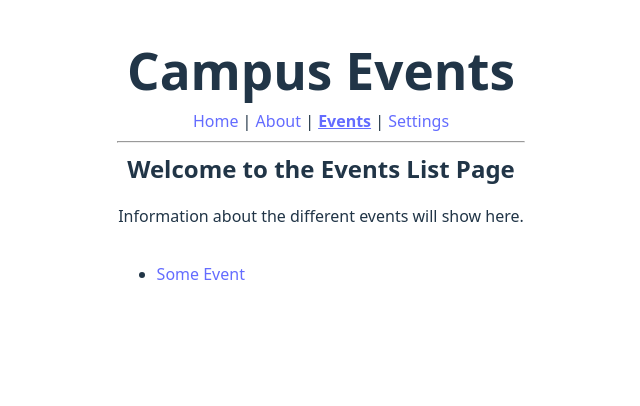
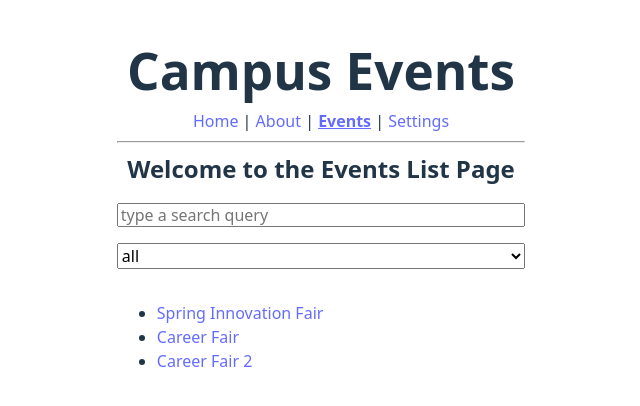
Before and after one commit to IT3049C/react-nav-demos, a React (Vite) app: page /events in a window 1280 px wide. Shown: the top 406 px of the page, without its empty margins (319-959 px from the left). Built offline with nearby package versions, Linux system fonts and the light colour scheme.

Commit message:
navigate to event details dynamically

```diff
--- /dev/null
+++ b/src/data/events.js
@@ -0,0 +1,35 @@
+import springInnovationFair from "../assets/spring-innovation-fair.png";
+import careerFair from "../assets/career-fair.png";
+
+export const campusEvents = [
+  {
+    id: 1,
+    name: `Spring Innovation Fair`,
+    description: `The Spring Innovation Fair is a showcase of student innovation and entrepreneurship. It is a great opportunity to learn about the different projects and ideas that students are working on.`,
+    date: `2026-04-18`,
+    time: `11:00 AM - 3:00 PM`,
+    location: `Student Center Plaza`,
+    image: springInnovationFair,
+    tags: [`innovation`, `showcase`],
+  },
+  {
+    id: 2,
+    name: `Career Fair`,
+    description: `The Career Fair is a great opportunity to learn about the different companies and organizations that are hiring. It is a great opportunity to network with potential employers.`,
+    date: `2026-10-11`,
+    time: `1:00 PM - 4:00 PM`,
+    location: `University Conference Center`,
+    image: careerFair,
+    tags: [`networking`],
+  },
+  {
+    id: 3,
+    name: `Career Fair 2`,
+    description: `The Career Fair is a great opportunity to learn about the different companies and organizations that are hiring. It is a great opportunity to network with potential employers.`,
+    date: `2026-10-11`,
+    time: `1:00 PM - 4:00 PM`,
+    location: `University Conference Center`,
+    image: careerFair,
+    tags: [`networking`],
+  },
+];
--- a/src/main.jsx
+++ b/src/main.jsx
@@ -16,7 +16,7 @@ const router = createBrowserRouter([
       { path: `/`, element: <Home /> },
       { path: `/about`, element: <About /> },
       { path: `/events`, element: <Events /> },
-      { path: `/events/details`, element: <EventDetails /> },
+      { path: `/events/:eventId`, element: <EventDetails /> },
       { path: `/settings`, element: <Settings /> },
       { path: `*`, element: <NotFound /> },
     ],
--- a/src/pages/EventDetails.jsx
+++ b/src/pages/EventDetails.jsx
@@ -1,17 +1,18 @@
 import "./EventDetails.css";
-import springInnovationFair from "../assets/spring-innovation-fair.png";
+import { campusEvents } from "../data/events";
+import { Link, useParams } from "react-router-dom";
 
 export function EventDetails() {
-  const event = {
-    id: 1,
-    name: `Spring Innovation Fair`,
-    description: `The Spring Innovation Fair is a showcase of student innovation and entrepreneurship. It is a great opportunity to learn about the different projects and ideas that students are working on.`,
-    date: `2026-04-18`,
-    time: `11:00 AM - 3:00 PM`,
-    location: `Student Center Plaza`,
-    image: springInnovationFair,
-    tags: [`Showcase`, `Networking`, `Technology`],
-  };
+  const { eventId } = useParams();
+  const event = campusEvents.find((e) => e.id == eventId);
+
+  if (!event)
+    return (
+      <>
+        <p>Event does not exist</p>
+        <Link to="/events">Go back to the events list</Link>
+      </>
+    );
 
   return (
     <div className="event-details-container">
--- a/src/pages/Events.jsx
+++ b/src/pages/Events.jsx
@@ -1,16 +1,40 @@
 import "./Events.css";
-import { NavLink } from "react-router-dom";
+import { NavLink, useSearchParams } from "react-router-dom";
+import { campusEvents } from "../data/events";
 
 export function Events() {
+  const [params, setParams] = useSearchParams();
+  const q = (params.get(`q`) || ``).toLowerCase();
+  const tag = params.get(`tag`) || ``;
+
+  const filteredList = campusEvents.filter(
+    (e) =>
+      (!q || e.name.toLowerCase().includes(q)) && (!tag || e.tags.includes(tag))
+  );
   return (
     <section>
       <h2>Welcome to the Events List Page</h2>
-      <p>Information about the different events will show here.</p>
+      <input
+        type="text"
+        value={q}
+        onChange={(e) => setParams({ q: e.target.value, tag })}
+        placeholder="type a search query"
+      />
+      <select
+        value={tag}
+        onChange={(e) => setParams({ tag: e.target.value, q })}
+      >
+        <option value="">all</option>
+        <option value="innovation">innovation</option>
+        <option value="showcase">showcase</option>
+        <option value="networking">networking</option>
+      </select>
       <ul>
-        <li>
-          {" "}
-          <NavLink to="/events/details">Some Event</NavLink>
-        </li>
+        {filteredList.map((e) => (
+          <li key={e.id}>
+            <NavLink to="/events/details">{e.name}</NavLink>
+          </li>
+        ))}
       </ul>
     </section>
   );
```
